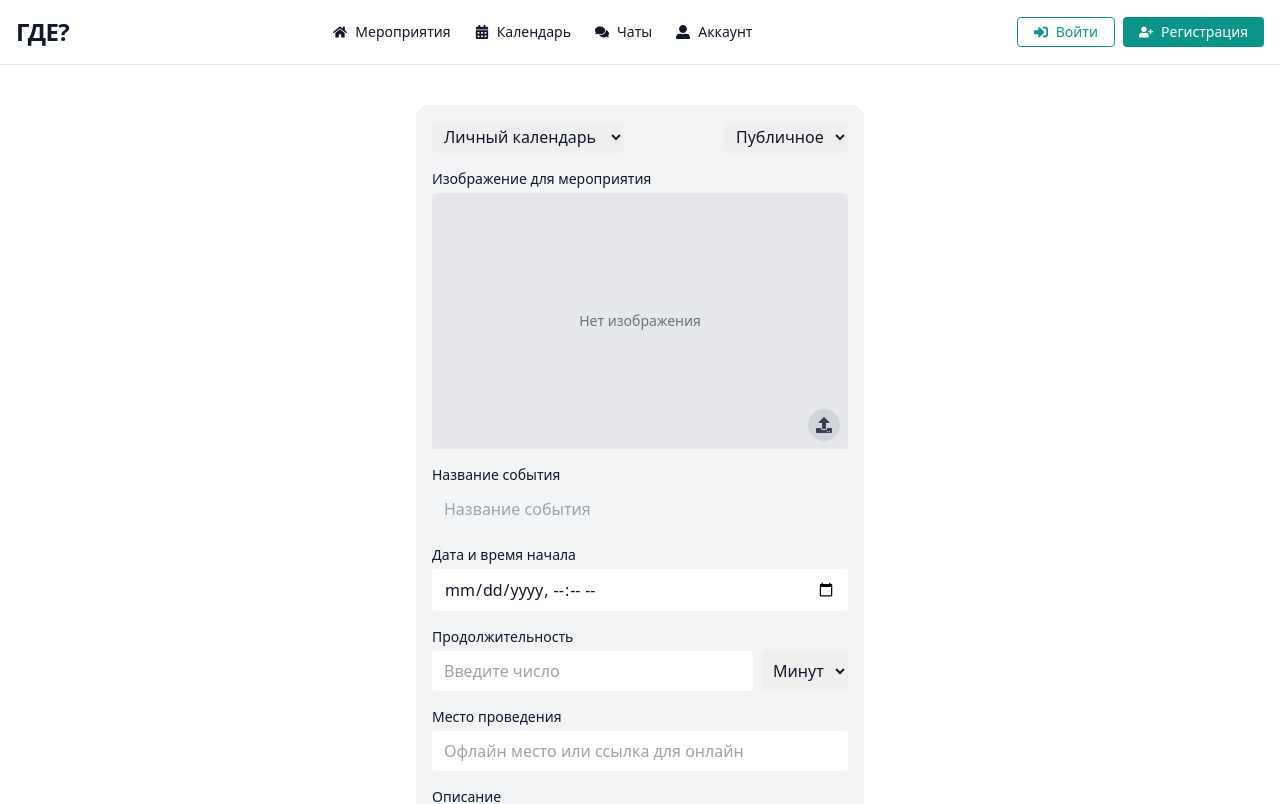
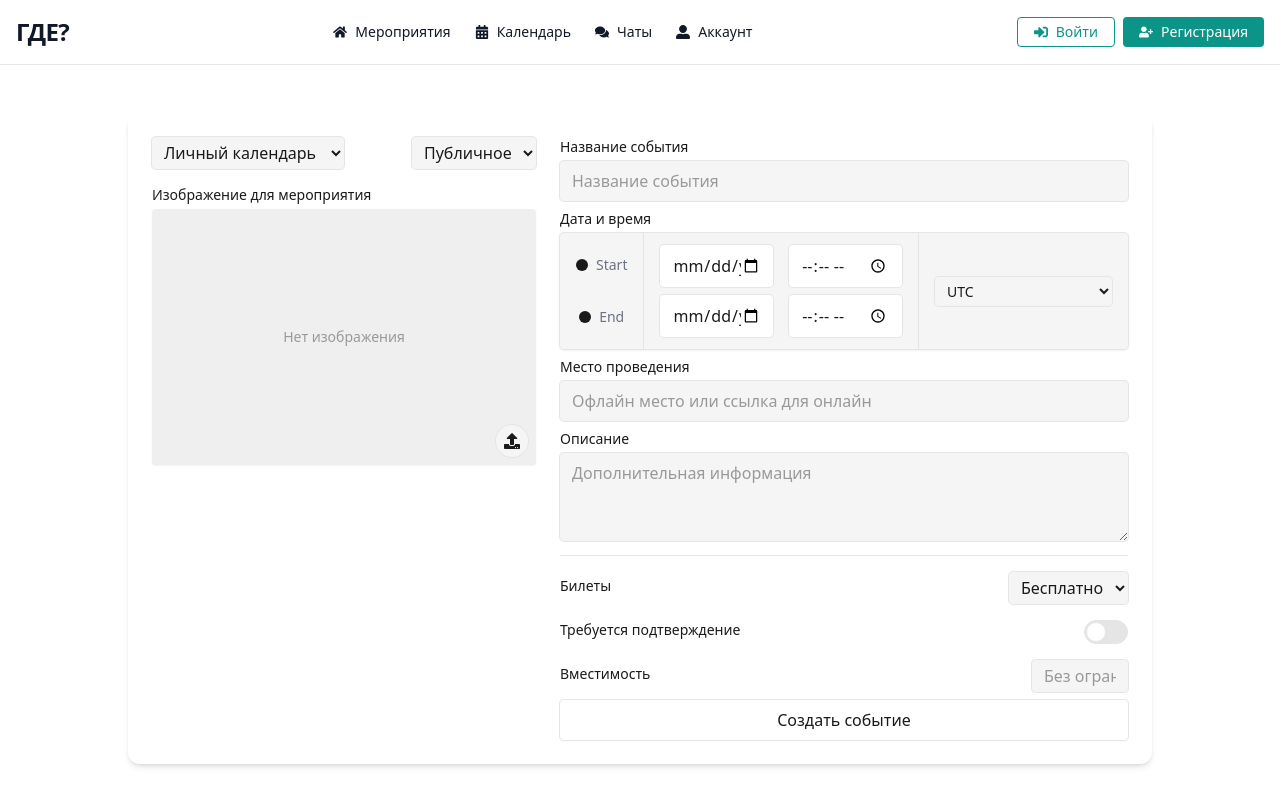
Before and after one commit to qarbo/meetups-fe, a React (Create React App) app: page /create in a window 1280 px wide. Shown: the top 804 px of the page. Built offline with nearby package versions, Linux system fonts and the light colour scheme.

Commit message:
Update CreateEvent.jsx
Create event page reworked

```diff
--- a/src/pages/CreateEvent.jsx
+++ b/src/pages/CreateEvent.jsx
@@ -2,18 +2,37 @@ import React, { useState } from "react";
 import { FaUpload } from "react-icons/fa";
 
 export default function CreateEvent() {
+  const detectedTimeZone = Intl.DateTimeFormat().resolvedOptions().timeZone;
   const [calendarType, setCalendarType] = useState("personal");
   const [visibility, setVisibility] = useState("public");
   const [title, setTitle] = useState("");
-  const [start, setStart] = useState("");
-  const [duration, setDuration] = useState("");
-  const [durationUnit, setDurationUnit] = useState("minutes");
+  const [startDate, setStartDate] = useState("");
+  const [startTime, setStartTime] = useState("");
+  const [endDate, setEndDate] = useState("");
+  const [endTime, setEndTime] = useState("");
   const [location, setLocation] = useState("");
   const [description, setDescription] = useState("");
   const [tickets, setTickets] = useState("free");
   const [requireApproval, setRequireApproval] = useState(false);
   const [capacity, setCapacity] = useState("");
   const [image, setImage] = useState(null);
+  const [timezone, setTimezone] = useState(detectedTimeZone);
+
+  const commonTimeZones = [
+    "UTC",
+    "Europe/London",
+    "Europe/Paris",
+    "Europe/Berlin",
+    "Europe/Moscow",
+    "Asia/Tokyo",
+    "Asia/Shanghai",
+    "Asia/Kolkata",
+    "America/New_York",
+    "America/Chicago",
+    "America/Denver",
+    "America/Los_Angeles",
+    "Australia/Sydney",
+  ];
 
   const handleSubmit = (e) => {
     e.preventDefault();
@@ -21,27 +40,31 @@ export default function CreateEvent() {
       calendarType,
       visibility,
       title,
-      start,
-      duration,
-      durationUnit,
+      startDate,
+      startTime,
+      endDate,
+      endTime,
       location,
       description,
       tickets,
       requireApproval,
       capacity,
       image,
+      timezone,
     };
     console.log("Создано мероприятие:", newEvent);
     // Здесь можно добавить логику отправки на сервер
   };
 
   return (
-    <div className="min-h-screen p-4">
-      <div className="max-w-md mx-auto bg-gray-100 rounded-xl p-4 space-y-4">
+    <div className="min-h-screen p-6 bg-[#FFFFFF] text-[#1A1A1A]">
+      <div className="max-w-5xl mx-auto bg-white rounded-xl p-6 shadow-md flex gap-6 items-start">
+        {/* Левый столбец: изображение и выбор календаря */}
+        <div className="w-1/2 max-w-sm flex flex-col gap-4">
           {/* Верхняя панель с выбором календаря и публичности */}
           <div className="flex justify-between">
             <select
-            className="rounded px-2 py-1"
+              className="rounded px-2 py-1 bg-[#F5F5F5] text-[#1A1A1A] placeholder:text-[#999999] ring-1 ring-[#E5E5E5]"
               value={calendarType}
               onChange={(e) => setCalendarType(e.target.value)}
             >
@@ -50,7 +73,7 @@ export default function CreateEvent() {
             </select>
 
             <select
-            className="rounded px-2 py-1"
+              className="rounded px-2 py-1 bg-[#F5F5F5] text-[#1A1A1A] placeholder:text-[#999999] ring-1 ring-[#E5E5E5]"
               value={visibility}
               onChange={(e) => setVisibility(e.target.value)}
             >
@@ -59,8 +82,6 @@ export default function CreateEvent() {
             </select>
           </div>
 
-        {/* Форма создания события */}
-        <form onSubmit={handleSubmit} className="space-y-4">
           {/* Загрузка изображения */}
           <div>
             <label className="block text-sm mb-1">
@@ -71,14 +92,14 @@ export default function CreateEvent() {
                 <img
                   src={URL.createObjectURL(image)}
                   alt="preview"
-                  className="w-full h-64 object-cover rounded"
+                  className="w-full h-64 object-cover rounded shadow-sm"
                 />
               ) : (
-                <div className="w-full h-64 bg-gray-200 flex items-center justify-center rounded">
-                  <span className="text-gray-500 text-sm">Нет изображения</span>
+                <div className="w-full h-64 bg-[#EFEFEF] flex items-center justify-center rounded shadow-sm">
+                  <span className="text-[#999999] text-sm">Нет изображения</span>
                 </div>
               )}
-              <label className="absolute bottom-2 right-2 cursor-pointer bg-gray-300 text-gray-700 p-2 rounded-full hover:bg-gray-400">
+              <label className="absolute bottom-2 right-2 cursor-pointer bg-[#F5F5F5] text-[#1A1A1A] p-2 rounded-full ring-1 ring-[#E5E5E5] hover:bg-[#E0E0E0]">
                 <FaUpload />
                 <input
                   type="file"
@@ -93,49 +114,86 @@ export default function CreateEvent() {
               </label>
             </div>
           </div>
+        </div>
 
+        {/* Правый столбец: все остальные поля формы */}
+        <form onSubmit={handleSubmit} className="flex-1 space-y-2">
           {/* Название события */}
           <div>
             <label className="block text-sm mb-1">Название события</label>
             <input
               type="text"
-              className="w-full rounded bg-gray-100 px-3 py-2"
+              className="w-full rounded bg-[#F5F5F5] text-[#1A1A1A] placeholder:text-[#999999] px-3 py-2 ring-1 ring-[#E5E5E5]"
               placeholder="Название события"
               value={title}
               onChange={(e) => setTitle(e.target.value)}
             />
           </div>
 
-          {/* Дата и время начала */}
+          {/* Дата и время начала и окончания */}
           <div>
-            <label className="block text-sm mb-1">Дата и время начала</label>
+            <label className="block text-sm mb-1">Дата и время</label>
+            <div className="flex rounded bg-[#F5F5F5] shadow ring-1 ring-[#E5E5E5]">
+              {/* Left labels */}
+              <div className="flex flex-col justify-center items-center px-4 py-3 space-y-8 border-r border-[#E5E5E5] min-w-[60px]">
+                <div className="flex items-center space-x-2">
+                  <div className="w-3 h-3 rounded-full bg-[#1A1A1A]"></div>
+                  <span className="text-sm text-gray-500">Start</span>
+                </div>
+                <div className="flex items-center space-x-2">
+                  <div className="w-3 h-3 rounded-full bg-[#1A1A1A]"></div>
+                  <span className="text-sm text-gray-500">End</span>
+                </div>
+              </div>
+
+              {/* Middle date/time inputs */}
+              <div className="flex flex-col justify-center px-4 py-3 space-y-2 flex-1">
+                {/* Start row */}
+                <div className="grid grid-cols-2 gap-4">
                   <input
-              type="datetime-local"
-              className="w-full rounded px-3 py-2"
-              value={start}
-              onChange={(e) => setStart(e.target.value)}
+                    type="date"
+                    className="rounded bg-white px-3 py-2 ring-1 ring-[#E5E5E5] text-[#1A1A1A]"
+                    value={startDate}
+                    onChange={(e) => setStartDate(e.target.value)}
+                  />
+                  <input
+                    type="time"
+                    className="rounded bg-white px-3 py-2 ring-1 ring-[#E5E5E5] text-[#1A1A1A]"
+                    value={startTime}
+                    onChange={(e) => setStartTime(e.target.value)}
                   />
                 </div>
+                {/* End row */}
+                <div className="grid grid-cols-2 gap-4">
+                  <input
+                    type="date"
+                    className="rounded bg-white px-3 py-2 ring-1 ring-[#E5E5E5] text-[#1A1A1A]"
+                    value={endDate}
+                    onChange={(e) => setEndDate(e.target.value)}
+                  />
+                  <input
+                    type="time"
+                    className="rounded bg-white px-3 py-2 ring-1 ring-[#E5E5E5] text-[#1A1A1A]"
+                    value={endTime}
+                    onChange={(e) => setEndTime(e.target.value)}
+                  />
+                </div>
+              </div>
 
-          {/* Продолжительность */}
-          <div>
-            <label className="block text-sm mb-1">Продолжительность</label>
-            <div className="flex gap-2">
-              <input
-                type="number"
-                className="w-full rounded px-3 py-2"
-                placeholder="Введите число"
-                value={duration}
-                onChange={(e) => setDuration(e.target.value)}
-              />
+              {/* Right timezone selector */}
+              <div className="flex flex-col justify-center items-center px-4 py-3 border-l border-[#E5E5E5] min-w-[80px] text-sm text-gray-500">
                 <select
-                className="rounded px-2 py-1"
-                value={durationUnit}
-                onChange={(e) => setDurationUnit(e.target.value)}
+                  className="bg-[#F5F5F5] text-[#1A1A1A] rounded px-2 py-1 ring-1 ring-[#E5E5E5]"
+                  value={timezone}
+                  onChange={(e) => setTimezone(e.target.value)}
                 >
-                <option value="minutes">Минут</option>
-                <option value="hours">Часов</option>
+                  {commonTimeZones.map((tz) => (
+                    <option key={tz} value={tz}>
+                      {tz}
+                    </option>
+                  ))}
                 </select>
+              </div>
             </div>
           </div>
 
@@ -144,7 +202,7 @@ export default function CreateEvent() {
             <label className="block text-sm mb-1">Место проведения</label>
             <input
               type="text"
-              className="w-full rounded px-3 py-2"
+              className="w-full rounded bg-[#F5F5F5] text-[#1A1A1A] placeholder:text-[#999999] px-3 py-2 ring-1 ring-[#E5E5E5]"
               placeholder="Офлайн место или ссылка для онлайн"
               value={location}
               onChange={(e) => setLocation(e.target.value)}
@@ -155,7 +213,7 @@ export default function CreateEvent() {
           <div>
             <label className="block text-sm mb-1">Описание</label>
             <textarea
-              className="w-full rounded px-3 py-2"
+              className="w-full rounded bg-[#F5F5F5] text-[#1A1A1A] placeholder:text-[#999999] px-3 py-2 ring-1 ring-[#E5E5E5]"
               placeholder="Дополнительная информация"
               rows={3}
               value={description}
@@ -164,12 +222,12 @@ export default function CreateEvent() {
           </div>
 
           {/* Опции события */}
-          <div className="border-t pt-4 space-y-4">
+          <div className="border-t pt-4 space-y-4 border-[#E5E5E5]">
             {/* Билеты */}
             <div className="flex items-center justify-between">
               <label className="block text-sm mb-1">Билеты</label>
               <select
-                className="rounded px-2 py-1"
+                className="rounded px-2 py-1 bg-[#F5F5F5] text-[#1A1A1A] placeholder:text-[#999999] ring-1 ring-[#E5E5E5]"
                 value={tickets}
                 onChange={(e) => setTickets(e.target.value)}
               >
@@ -190,7 +248,7 @@ export default function CreateEvent() {
                   checked={requireApproval}
                   onChange={(e) => setRequireApproval(e.target.checked)}
                 />
-                <div className="w-11 h-6 bg-gray-400 rounded-full peer peer-focus:ring-2 peer-checked:after:translate-x-full peer-checked:after:border-white after:content-[''] after:absolute after:top-[2px] after:left-[2px] after:bg-white after:border after:rounded-full after:h-5 after:w-5 after:transition-all peer-checked:bg-green-500"></div>
+                <div className="w-11 h-6 bg-[#E5E5E5] rounded-full peer peer-focus:ring-2 peer-checked:after:translate-x-full peer-checked:after:border-white after:content-[''] after:absolute after:top-[2px] after:left-[2px] after:bg-white after:border after:rounded-full after:h-5 after:w-5 after:transition-all peer-checked:bg-[#1A1A1A] border border-[#E5E5E5]"></div>
               </label>
             </div>
 
@@ -199,7 +257,7 @@ export default function CreateEvent() {
               <label className="block text-sm mb-1">Вместимость</label>
               <input
                 type="text"
-                className="w-24 rounded px-3 py-1"
+                className="w-24 rounded bg-[#F5F5F5] text-[#1A1A1A] placeholder:text-[#999999] px-3 py-1 ring-1 ring-[#E5E5E5]"
                 placeholder="Без ограничения"
                 value={capacity}
                 onChange={(e) => setCapacity(e.target.value)}
@@ -210,7 +268,7 @@ export default function CreateEvent() {
           {/* Кнопка создания */}
           <button
             type="submit"
-            className="w-full bg-gray-300 py-2 rounded hover:bg-gray-400"
+            className="w-full bg-white text-[#1A1A1A] py-2 rounded ring-1 ring-[#E5E5E5] shadow-sm hover:bg-[#F5F5F5]"
           >
             Создать событие
           </button>
```
Lines whose indentation alone changed are shown as unchanged.
